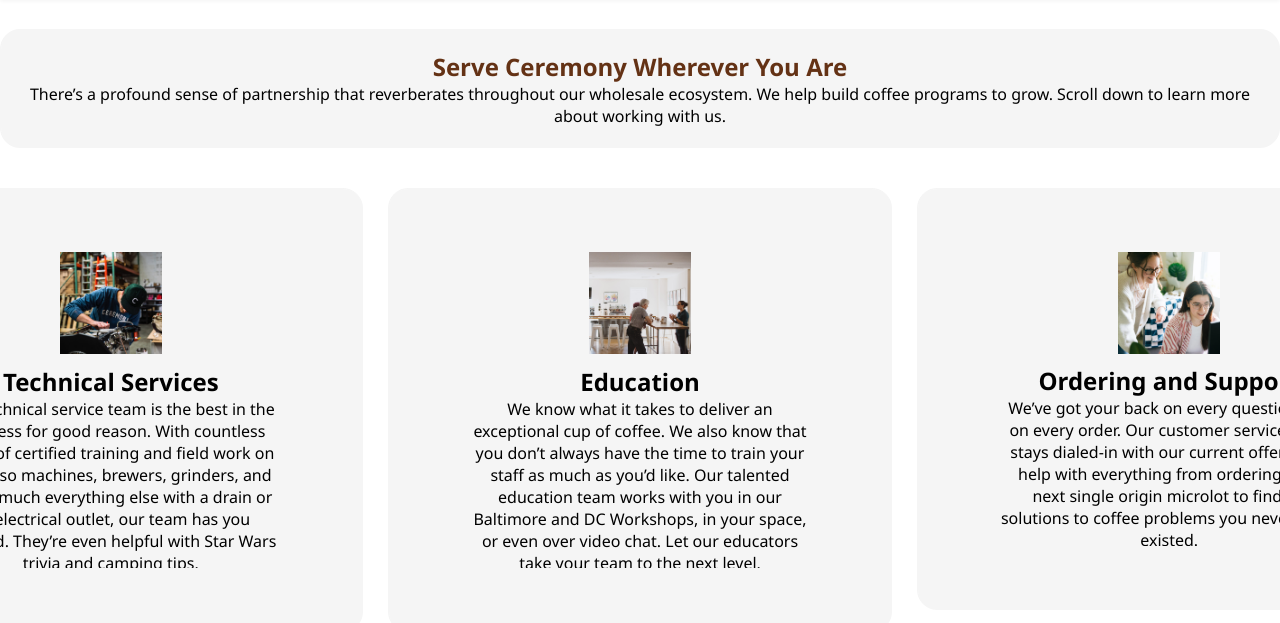
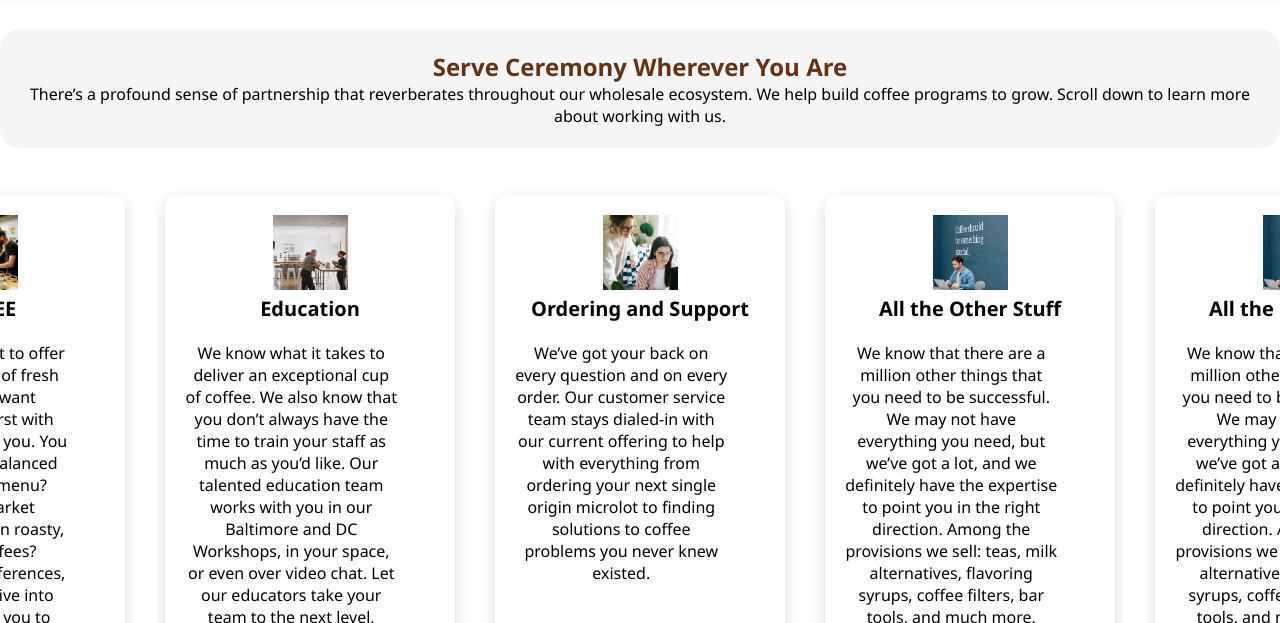
Before and after one commit to alashwali/coffee-beans-website, a plain HTML site: page wholesale.html in a window 1280 px wide. Shown: the part 177-800 px from the top of the page. Drawn offline with Linux system fonts and the light colour scheme.

Commit message:
wholesale added

```diff
--- a/CSS/styles.css
+++ b/CSS/styles.css
@@ -515,38 +515,71 @@ h1 {
 }
 
 .gallery {
-  display: flex;
-  align-items: left;
-  column-gap: 2%;
-  padding: 10px;
-  justify-items: center;
-  height: auto;
+   display: grid;
+  grid-auto-columns: 100%;
+  grid-column-gap: 10px;
+  grid-auto-flow: column;
+  padding: 25px 0px;
+  list-style: none;
   overflow-x: scroll;
   scroll-snap-type: x mandatory;
-  box-sizing: border-box;
-
 
 }
-::-webkit-scrollbar {
-  display: none;
-  width: 100%;
-  height: 100%;
 
+.gallery_item {
+  display: flex;
+  flex-direction: column;
+  padding: 20px;
+  background: var(--white);
+  border-radius: 12px;
+  box-shadow: 0 5px 15px rgba(0, 0, 0, 15%);
+  scroll-snap-align: start;
+  transition: all 0.2s;
 }
-.gallery_item {
-  padding: 5%;
-  flex: 0 0 40%;
-  justify-items: center;
-  text-align: center;
-  display: flex;
-  scroll-snap-align: start;
-  height: auto;
-  background-color: #f5f5f5;
-  border: #f5f5f5 solid 1px;
-  border-radius: 20px;
-  margin-top: 30px;
-  height: 100%;
-width: 40%;
+.gallery .gallery-title {
+  font-size: 20px;
+}
+.gallery .gallery-content {
+  margin: 20px 0;
+  max-width: 85%;
+}
+
+.gallery::-webkit-scrollbar {
+  height: 12px;
+}
+
+.gallery::-webkit-scrollbar-thumb,
+.gallery::-webkit-scrollbar-track {
+  border-radius: 92px;
+}
+
+.gallery::-webkit-scrollbar-thumb {
+  background: var(--darkorange);
+}
+
+.gallery::-webkit-scrollbar-track {
+  background: var(--thumb);
+}
+
+@media (min-width: 500px) {
+  .gallery {
+    grid-auto-columns: calc(50% - 10px);
+    grid-column-gap: 20px;
+  }
+}
+
+@media (min-width: 700px) {
+  .gallery {
+    grid-auto-columns: calc(calc(100% / 3) - 20px);
+    grid-column-gap: 30px;
+  }
+}
+
+@media (min-width: 1100px) {
+  .gallery {
+    grid-auto-columns: calc(25% - 30px);
+    grid-column-gap: 40px;
+  }
 }
 
 
@@ -581,7 +614,7 @@ width: 40%;
   padding: 0 0 0 12px;
   border-radius: 5px;
   outline: none;
-  margin:  2%;
+  margin: 2%;
   border: 1px solid #e5e5e5;
   filter: drop-shadow(0px 1px 0px #efefef)
     drop-shadow(0px 1px 0.5px rgba(239, 239, 239, 0.5));
@@ -606,7 +639,6 @@ width: 40%;
   font-size: 12px;
   line-height: 15px;
   color: #ffffff;
-  margin:  2%;
-
+  margin: 2%;
 }
 /* End Wholesale page */
--- a/wholesale.html
+++ b/wholesale.html
@@ -25,16 +25,13 @@
           </p>
         </div>
       </div>
+      <br />
       <div class="gallery">
-
         <div class="gallery_item">
-          <div class="product-row">
-            <div class="galleryColumn">
-              <img src="Images/coffee.jpg" />
-              <div class="moreProductImg"></div>
-            </div>
-            <div class="galleryColumn-2">
-              <h2>COFFEE</h2>
+          <div>
+            <img src="Images/coffee.jpg" />
+            <h2 class="gallery-title">COFFEE</h2>
+            <div class="gallery-content">
               <p>
                 Our offering is built to offer a broad spectrum of fresh
                 options. If you want microlots that burst with fruit, we’re here
@@ -48,34 +45,10 @@
         </div>
 
         <div class="gallery_item">
-            <div class="product-row">
-              <div class="galleryColumn">
-                <img src="Images/technicalServices.jpg" />
-                <div class="moreProductImg"></div>
-              </div>
-              <div class="galleryColumn-2">
-                <h2>Technical Services</h2>
-                <p>
-                  Our technical service team is the best in the business for good
-                  reason. With countless hours of certified training and field
-                  work on espresso machines, brewers, grinders, and pretty much
-                  everything else with a drain or an electrical outlet, our team
-                  has you covered. They’re even helpful with Star Wars trivia and
-                  camping tips.
-                </p>
-              </div>
-            </div>
-          </div>
-
-
-        <div class="gallery_item">
-          <div class="product-row">
-            <div class="galleryColumn">
-              <img src="Images/educatioin.jpg" />
-              <div class="moreProductImg"></div>
-            </div>
-            <div class="galleryColumn-2">
-              <h2>Education</h2>
+          <div>
+            <img src="Images/educatioin.jpg" />
+            <h2 class="gallery-title">Education</h2>
+            <div class="gallery-content">
               <p>
                 We know what it takes to deliver an exceptional cup of coffee.
                 We also know that you don’t always have the time to train your
@@ -89,13 +62,10 @@
         </div>
 
         <div class="gallery_item">
-          <div class="product-row">
-            <div class="galleryColumn">
-              <img src="Images/orderingAndSupport.jpg" />
-              <div class="moreProductImg"></div>
-            </div>
-            <div class="galleryColumn-2">
-              <h2>Ordering and Support</h2>
+          <div>
+            <img src="Images/orderingAndSupport.jpg" />
+            <h2 class="gallery-title">Ordering and Support</h2>
+            <div class="gallery-content">
               <p>
                 We’ve got your back on every question and on every order. Our
                 customer service team stays dialed-in with our current offering
@@ -108,13 +78,27 @@
         </div>
 
         <div class="gallery_item">
-          <div class="product-row">
-            <div class="galleryColumn">
-              <img src="Images/allTheOtherStuff.jpg" />
-              <div class="moreProductImg"></div>
+          <div>
+            <img src="Images/allTheOtherStuff.jpg" />
+            <h2 class="gallery-title">All the Other Stuff</h2>
+            <div class="gallery-content">
+              <p>
+                We know that there are a million other things that you need to
+                be successful. We may not have everything you need, but we’ve
+                got a lot, and we definitely have the expertise to point you in
+                the right direction. Among the provisions we sell: teas, milk
+                alternatives, flavoring syrups, coffee filters, bar tools, and
+                much more.
+              </p>
             </div>
-            <div class="galleryColumn-2">
-              <h2>All the Other Stuff</h2>
+          </div>
+        </div>
+
+        <div class="gallery_item">
+          <div>
+            <img src="Images/allTheOtherStuff.jpg" />
+            <h2 class="gallery-title">All the Other Stuff</h2>
+            <div class="gallery-content">
               <p>
                 We know that there are a million other things that you need to
                 be successful. We may not have everything you need, but we’ve
@@ -127,7 +111,6 @@
           </div>
         </div>
       </div>
-
 
       <div class="popup">
         <form class="form product-row">
```
